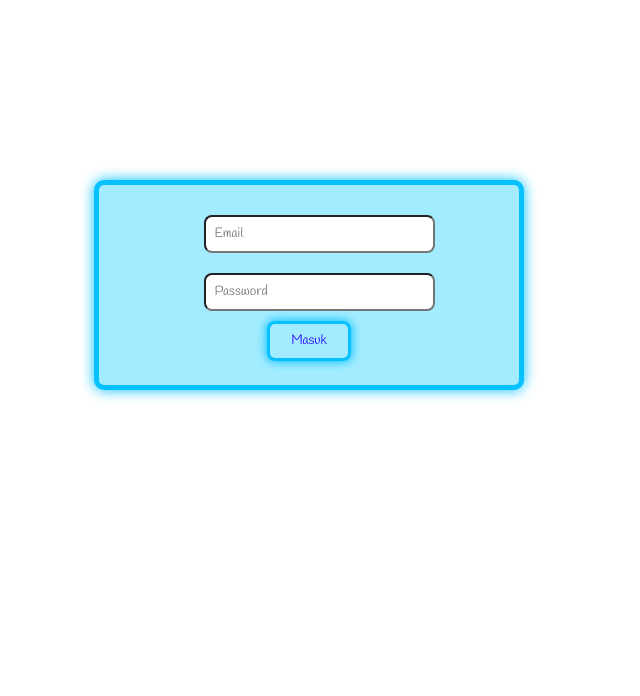
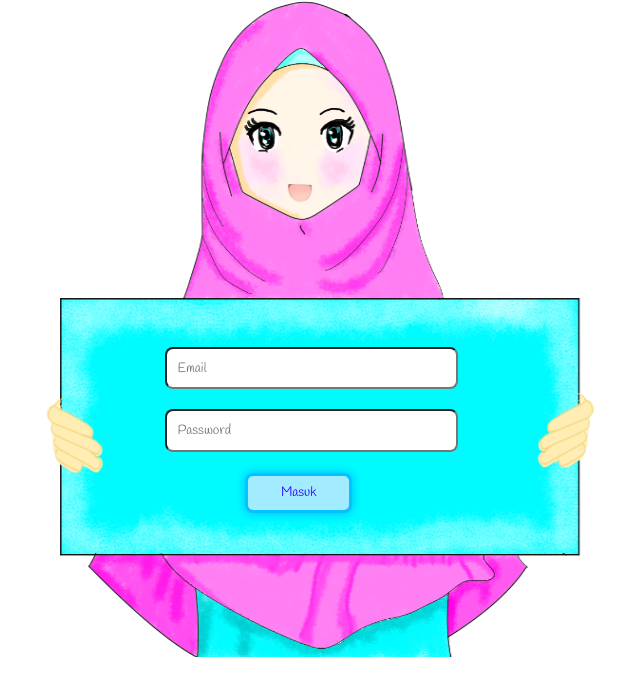
Before and after one commit to Rinayulyani/Ukhti, a PHP site: page /logIn.php in a window 1280 px wide. Shown: the top 696 px of the page, without its empty margins (336-976 px from the left). Run offline with PHP 8.4, Linux system fonts and the light colour scheme.

Commit message:
Form LogIn done!

```diff
--- a/assets/css/style.css
+++ b/assets/css/style.css
@@ -743,21 +743,19 @@ body {
 }
  /*log-in*/
 .out-login {
-	width: 80%;
-	height: 500px;
+	width: 100%;
+	height: 657px;
 	float: left;
-	margin: 0px 10%;
+	background: url(../images/login.png);
+	background-size: 100% 100%;
 }
 
 #log-in {
-	background: #A3ECFF;
-	width: 50%;
-	height: 200px;
-	margin: 180px 25% 120px 25%;
+	width: 51%;
+	height: auto;
+	margin: 298px 25% 120px 24%;
 	float: left;
 	border-radius: 10px;
-	box-shadow: 0px 0px 14px 0px #05C1FF;
-	border: solid 5px #05C1FF;
 }
 /*log-up*/
 .out-logup {
@@ -1077,7 +1075,7 @@ body {
 	width: 50%;
 	height: auto;
 	padding: 2%;
-	margin: 30px 25% 10px 25%;
+	margin: 49px 25% 10px 25%;
 	border-radius: 8px;
 	font-family: "Handlee";
 }
@@ -1095,7 +1093,7 @@ body {
 	display: block;
 	width: 20%;
 	height: 40px;
-	margin: 10px 40% 0px 40%;
+	margin: 21px 40% 40px 40%;
 	border-radius: 8px;
 	background: #A3ECFF;
 	text-decoration: none;
--- a/isi-artikel.php
+++ b/isi-artikel.php
@@ -41,6 +41,7 @@
 					<a href="artikel.php">Artikel</a>
 					<a href="#" class="active">Judul Artikel</a>
 				</div>
+			</div>
 		</div>
 		<div id="wrapper">
 			<div class="wrap">
```
Also changed, not shown: assets/images/login.png (added).
